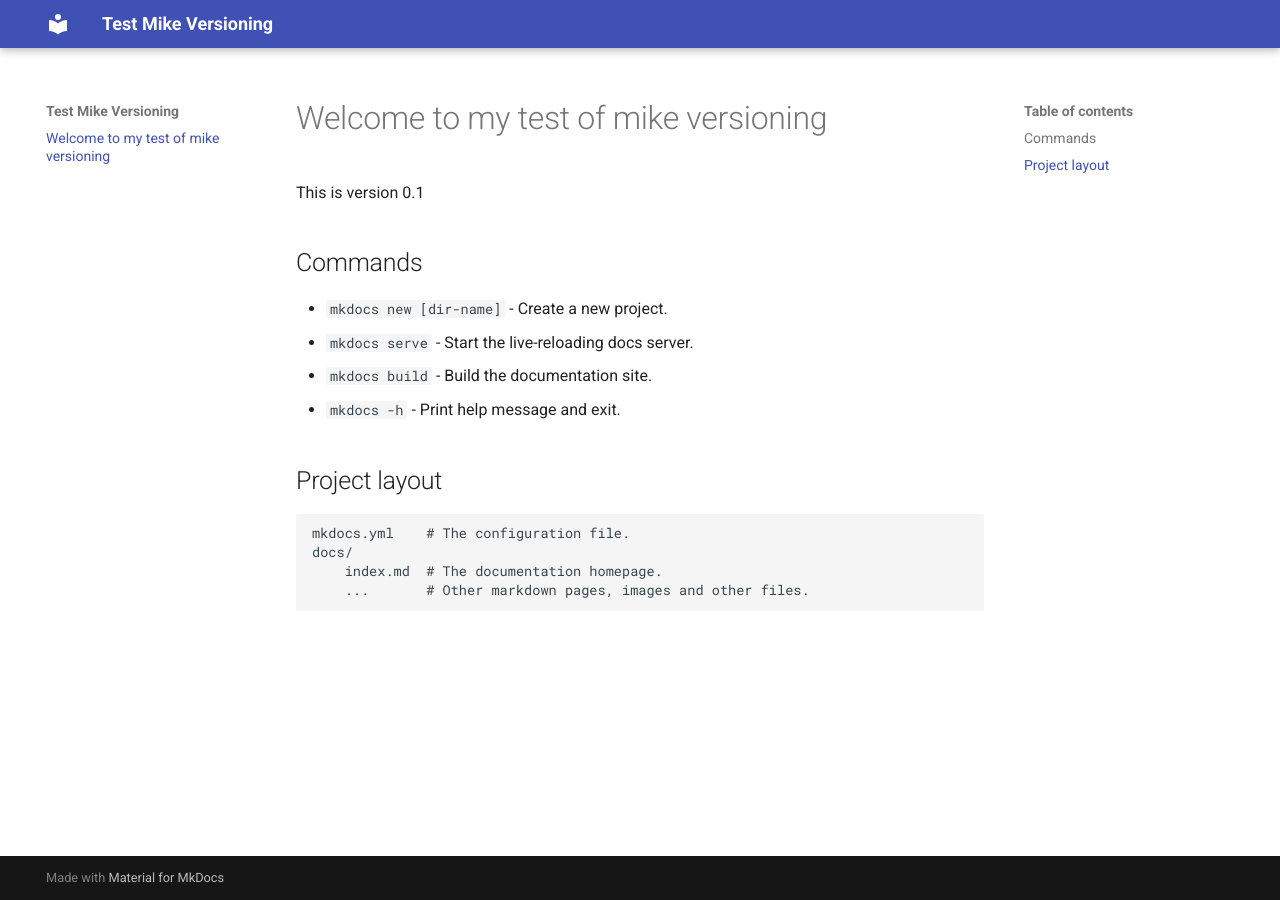
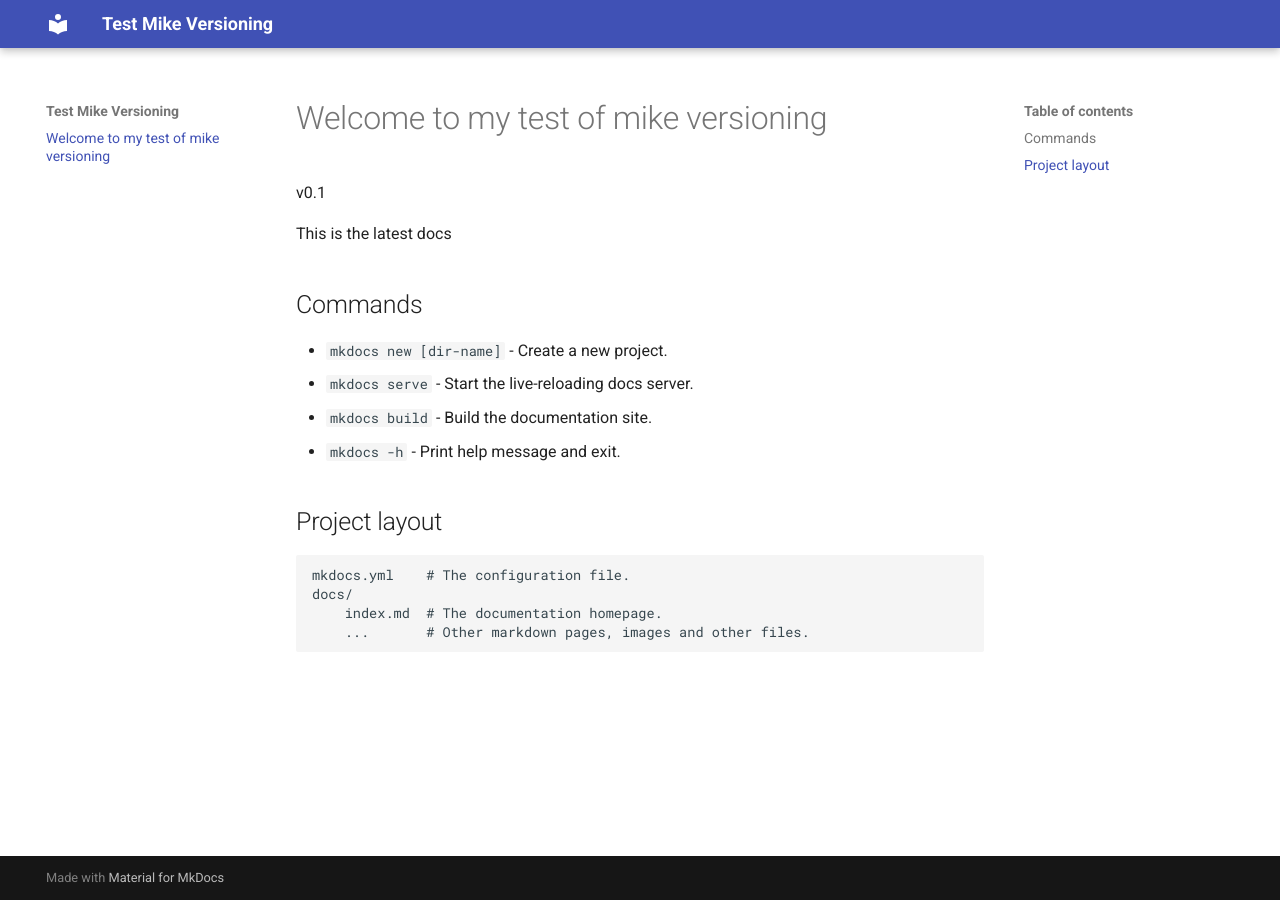
Before and after one commit to DrR0X-glitch/mike-test, an MkDocs documentation site: the page built from docs/index.md, in a window 1280 px wide. Built offline with MkDocs 1.6.1 and Material for MkDocs 9.7.7, drawn with Linux system fonts in a browser that asks for light colours; the version menu is left out.

Commit message:
Added version number to home

```diff
--- a/docs/index.md
+++ b/docs/index.md
@@ -1,6 +1,8 @@
 # Welcome to my test of mike versioning
 
-This is version 0.1
+v0.1
+
+This is the latest docs
 
 ## Commands
 
```
